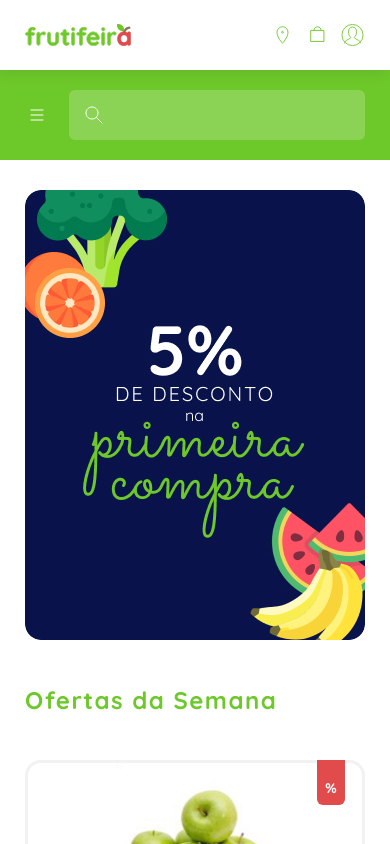
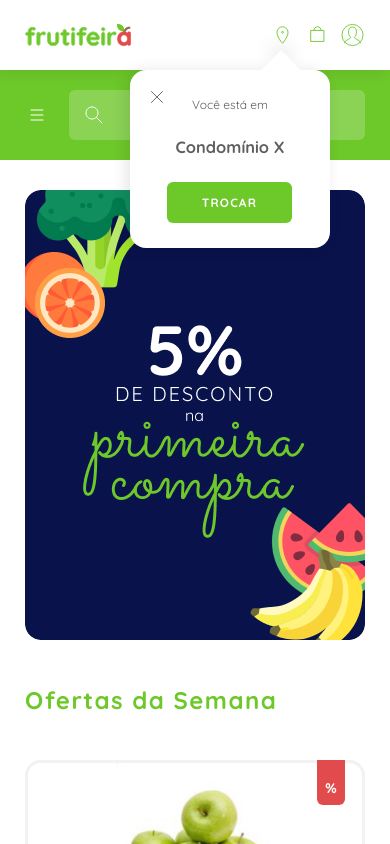
Before and after one commit to laurabento/frutifeira, a Vue app in the folder frutifeira/: page / in a window 390 px wide. Both pictures are taken after a click on the element 287 px from the left and 35 px from the top of the page. Shown: the top 844 px of the page. Built offline with nearby package versions, Linux system fonts and the light colour scheme.

Commit message:
change condominium modal

```diff
--- /dev/null
+++ b/frutifeira/src/components/ChangeCondominium.vue
@@ -0,0 +1,102 @@
+<template>
+  <div class="condominium-box">
+      <div class="box-header">
+        <img src="../assets/close-gray.svg" @click="openLocation"/>
+        <label>Você está em</label>
+      </div>
+      <h3>Condomínio X</h3>
+      <button class="btn">Trocar</button>
+  </div>
+</template>
+
+<script>
+export default {
+    methods: {
+        openLocation() {
+            this.$emit("openLocation");
+        }
+    }
+}
+</script>
+
+<style lang="less" scoped>
+@import "../assets/variables.less";
+
+.condominium-box {
+    width: 200px;
+    height: auto;
+    position: fixed;
+    z-index: 2;
+    background-color: white;
+    border-radius: 16px;
+    box-shadow: -4px 1px 15px 0px #0000001a;
+    margin-top: @height-menu-desktop;
+    right: 440px;
+
+    .box-header{
+        display: flex;
+        align-items: baseline;
+        padding: 15px 0 0 15px;
+
+        img {
+            height: 24px;
+            width: 24px;
+            cursor: pointer;
+        }
+
+        label {
+            margin-left: 23px;
+            font-size: 12px;
+        }
+    }
+
+    h3 {
+        padding: 25px 15px;
+        text-align: center;
+    }
+
+    .btn {
+        width: 125px;
+        background-color: @green;
+        font-size: 12px;
+        font-weight: 700;
+        letter-spacing: 0.1em;
+        text-transform: uppercase;
+        color: white;
+        padding: 13px 25px;
+        text-align: center;
+        border-radius: 6px;
+        display: flex;
+        justify-content: center;
+        align-items: center;
+        margin:  0 37px 25px 37px;
+        cursor: pointer;
+    }
+
+    &::after {
+        content: '';
+        position: fixed;
+        top: calc(@height-menu-desktop ~'-' 14px);
+        background-color: white;
+        width: 28px;
+        height: 28px;
+        transform: rotate(45deg);
+        right: 475px;
+        border-bottom: 0;
+        border-right: 0;
+        box-shadow: -10px -10px 19px -5px #0000001a;
+    }
+
+    @media (max-width: 768px) {
+        margin-top: @height-menu-mobile;
+        right: 60px;
+
+        &::after {
+            top: calc(@height-menu-mobile ~'-' 14px);
+            right: 95px;
+        }
+    }
+}
+
+
+</style>
--- a/frutifeira/src/components/Header.vue
+++ b/frutifeira/src/components/Header.vue
@@ -2,8 +2,8 @@
   <div class="main-header">
       <img src="../assets/logo-frutifeira.svg" />
       <div class="main-header_items">
-          <div class="location">
-              <img src="../assets/location.svg" />
+          <div class="location" @click="openLocation">
+              <img class="location-icon" src="../assets/location.svg" />
               <label>Qual seu condomínio?</label>
           </div>
           <div class="bag" @click="openCart">
@@ -30,6 +30,9 @@ export default {
         openCart() {
             this.$emit("openCart");
         },
+        openLocation() {
+            this.$emit("openLocation");
+        }
     }
 }
 </script>
@@ -75,6 +78,11 @@ export default {
         .location {
             display: flex;
             align-items: center;
+            cursor: pointer;
+
+            label {
+                cursor: pointer;
+            }
         }
 
         .bag {
--- a/frutifeira/src/views/Home.vue
+++ b/frutifeira/src/views/Home.vue
@@ -1,10 +1,11 @@
 <template>
   <div class="home">
-    <Header @openMenu="openMenu" @openCart="openCart"/>
+    <Header @openMenu="openMenu" @openCart="openCart" @openLocation="openLocation"/>
     <Menu v-if="isOpenMenu"/>
     <transition name="slide">
       <Cart v-if="isOpenCart"/>
     </transition>
+    <ChangeCondominium v-if="isOpenLocation" @openLocation="openLocation"/>
     <SearchBarHome />
     <Banner />
     <CardListHome :titleList="titleList"/>
@@ -21,6 +22,7 @@ import CardListHome from "@/components/CardListHome.vue";
 import Footer from "@/components/Footer.vue";
 import Menu from "@/components/Menu.vue";
 import Cart from "@/components/Cart.vue";
+import ChangeCondominium from "@/components/ChangeCondominium.vue";
 
 
 export default {
@@ -32,7 +34,8 @@ export default {
     CardListHome,
     Footer,
     Menu,
-    Cart
+    Cart,
+    ChangeCondominium
   },
   data () {
     return {
@@ -40,6 +43,7 @@ export default {
       titleSecondList: "Destaque da Semana",
       isOpenMenu: false,
       isOpenCart: false,
+      isOpenLocation: false
     }
   },
   methods: {
@@ -48,6 +52,9 @@ export default {
     },
     openCart() {
       return this.isOpenCart = !this.isOpenCart;
+    },
+    openLocation() {
+      return this.isOpenLocation = !this.isOpenLocation;
     }
   }
 };
```
